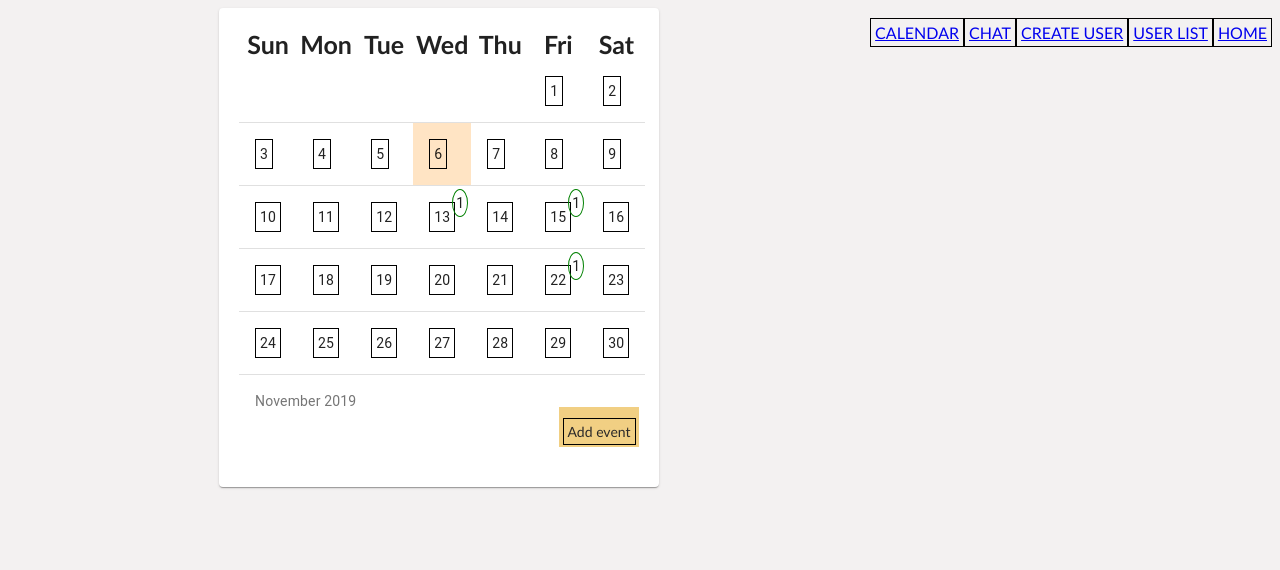
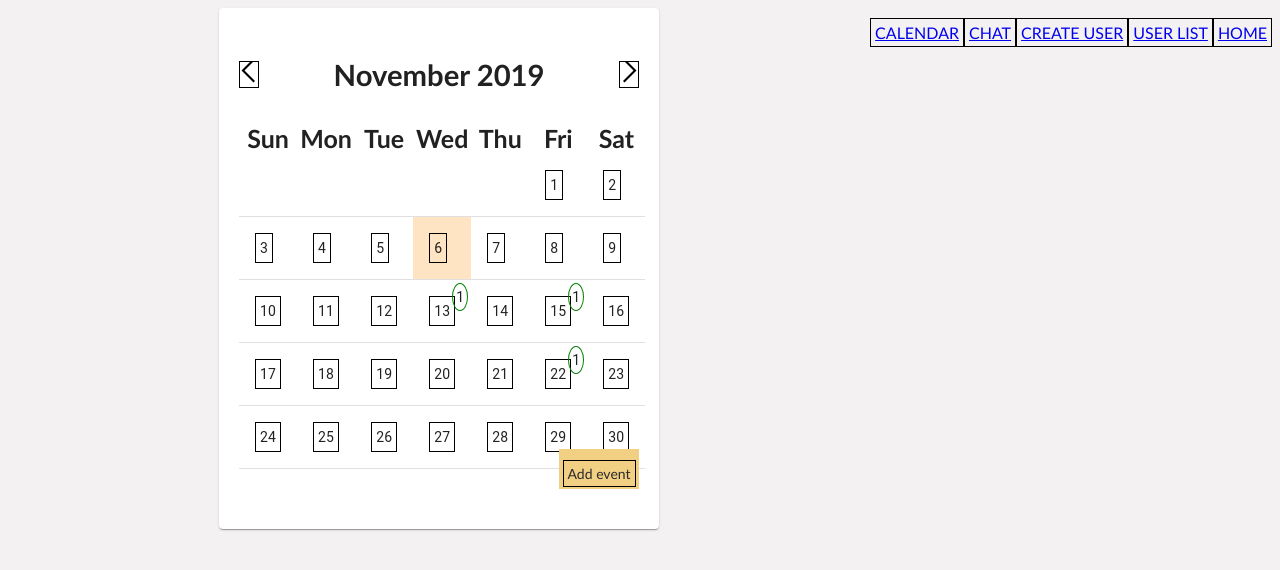
Before and after one commit to uliaka/react-garden-app, a React (Create React App) app in the folder client/: page /calendar in a window 1280 px wide. Shown: the top 570 px of the page. Built offline with nearby package versions, Linux system fonts and the light colour scheme.

Commit message:
added next and previous mounth button

```diff
--- a/client/src/components/MyCalendar/MyCalendar.css
+++ b/client/src/components/MyCalendar/MyCalendar.css
@@ -9,6 +9,7 @@ body {
   margin-right: auto;
   padding: 20px;
   box-shadow: 3px 4px 10px #807a7a;
+  text-align: center;
 }
 
 .calendar-day {
@@ -18,6 +19,58 @@ body {
 
 .today {
   background-color: bisque;
+}
+.wrapper-mounth {
+  position: relative;
+}
+
+.button-prev, .button-next {
+  cursor: pointer;
+  height: 17px;
+  overflow: hidden;
+  position: absolute;
+  width: 10px;
+  top:4px;
+}
+
+.button-prev {
+  left: 0;
+}
+
+.button-next {
+  right:0;
+}
+
+.button-prev:before, .button-next:before {
+  background-color: black;
+  content: "";
+  height: 17px;
+  left: 5px;
+  position: absolute;
+  top: 0;
+  transform: rotate(45deg);
+  width: 17px;
+}
+
+.button-next:before {
+  left: auto;
+  right: 5px;
+}
+
+.button-prev:after, .button-next:after {
+  background-color: white;
+  content: "";
+  height: 17px;
+  left: 8px;
+  position: absolute;
+  top: 0;
+  transform: rotate(45deg);
+  width: 17px;
+}
+
+.button-next:after {
+  left: auto;
+  right: 8px;
 }
 
 .no-events {
--- a/client/src/components/MyCalendar/MyCalendar.js
+++ b/client/src/components/MyCalendar/MyCalendar.js
@@ -7,6 +7,8 @@ import TableBody from '@material-ui/core/TableBody';
 import TableCell from '@material-ui/core/TableCell';
 import TableHead from '@material-ui/core/TableHead';
 import TableRow from '@material-ui/core/TableRow';
+import CardContent from '@material-ui/core/CardContent';
+import Typography from '@material-ui/core/Typography';
 
 
 class MyCalendar extends React.Component {
@@ -27,9 +29,11 @@ class MyCalendar extends React.Component {
           date: '13-11-2019',
         },
       ],
+      date: moment(),
       showAddEventsForm: false,
       showEventsDetails: false,
       selectedDay: ""
+
     }
 
 
@@ -44,13 +48,13 @@ class MyCalendar extends React.Component {
   }
 
   getCurrentMounth() {
-    return moment().startOf('month').format('MMMM YYYY');
+    return this.state.date.startOf('month').format('MMMM YYYY');
   }
   getDaysInMounth() {
-    return moment().daysInMonth();;
+    return this.state.date.daysInMonth();;
   }
   firstDayOfMonth() {
-    const firstDayOfMonth = moment().startOf('month').format('d');
+    const firstDayOfMonth = this.state.date.startOf('month').format('d');
     return firstDayOfMonth
   }
   getCurrentDay() {
@@ -87,6 +91,17 @@ class MyCalendar extends React.Component {
       }
     );
   };
+  onPrevMounth = () => {
+    this.setState({
+      date: this.state.date.subtract(1, "month")
+    });
+  };
+  onNextMounth = () => {
+    this.setState({
+      date: this.state.date.add(1, "month")
+    });
+  }
+
   render() {
     const daysName = moment.weekdaysShort()
     const weekDaysName = daysName.map(day => {
@@ -142,8 +157,20 @@ class MyCalendar extends React.Component {
       return (
         <>
           <Card className='my-calendar'>
+              <div className="wrapper-mounth">
+                <span onClick={e => {
+                  this.onPrevMounth();
+                }}
+                  class="button-prev"
+                />
+                <h3>{this.getCurrentMounth()}</h3>
+                <span onClick={e => {
+                  this.onNextMounth();
+                }}
+                  class="button-next"
+                />
+              </div>
               <Table>
-              <caption>{this.getCurrentMounth()}</caption>
                 <TableHead className='calendar-head'>
                   <TableRow>{weekDaysName}</TableRow>
                 </TableHead>
```
Lines whose indentation alone changed are shown as unchanged.
